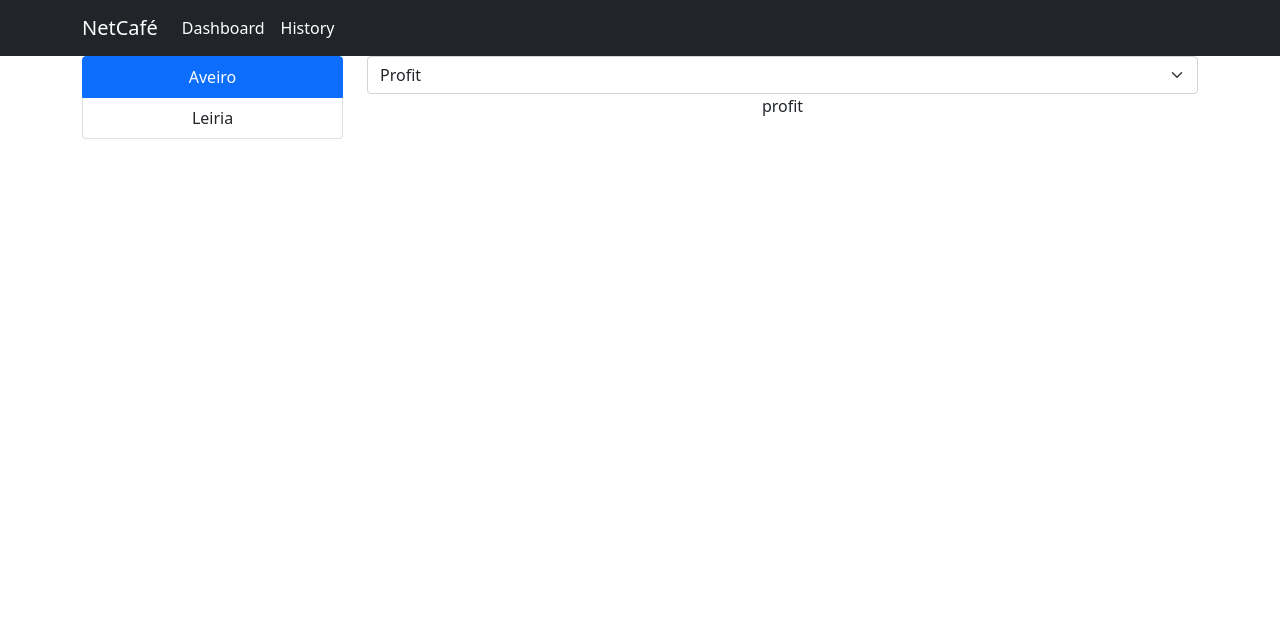
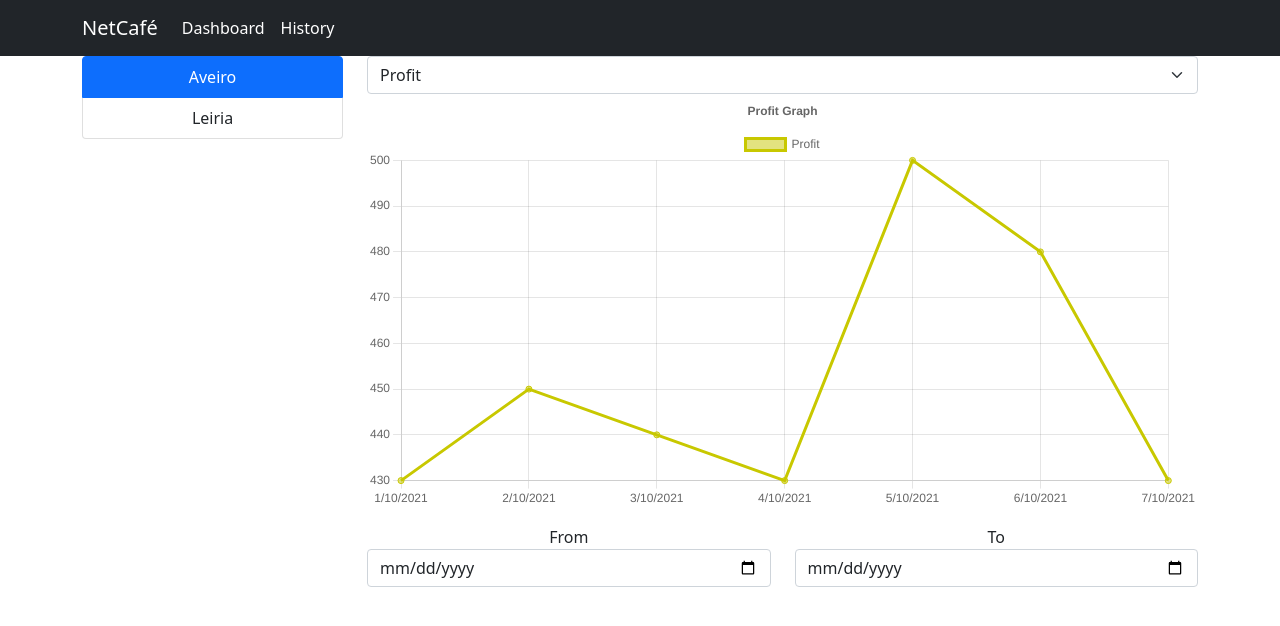
Before and after one commit to Inryatt/IES_NetCafe, a React (Create React App) app in the folder webapp/: page /history in a window 1280 px wide. Shown: the top 626 px of the page. Built offline with nearby package versions, Linux system fonts and the light colour scheme.

Commit message:
base graph component

```diff
--- /dev/null
+++ b/webapp/src/components/CustomGraph/CustomGraph.js
@@ -0,0 +1,144 @@
+import React, { useEffect, useState } from "react"
+
+import {
+    Chart as ChartJS,
+    CategoryScale,
+    LinearScale,
+    PointElement,
+    LineElement,
+    Title,
+    Tooltip,
+    Legend,
+} from 'chart.js';
+import { Line } from 'react-chartjs-2';
+import { Col, Form, Row } from "react-bootstrap";
+
+ChartJS.register(
+CategoryScale,
+LinearScale,
+PointElement,
+LineElement,
+Title,
+Tooltip,
+Legend
+);
+
+
+const CustomGraph = ({title, contents, setDateTo, setDateFrom, sortFunction,
+    color, setCustomColor=() => {}, hasSelectMachine=false, setSelMachine, machineData}) => {
+    /* content --> [{
+        label: text
+        coords: [
+            {
+                x: valx1,
+                y: valy1,
+            },
+            {
+                x: valx2,
+                y: valy2
+            }
+        ]
+    }]
+
+    */
+
+    const colors = ["rgb(255, 99, 132)", "rgb(53, 162, 235)", "rgb(99, 200, 132)"]
+    const [data, setData] = useState()
+
+    const options = {
+        responsive: true,
+        plugins: {
+          legend: {
+            position: 'top',
+          },
+          title: {
+            display: true,
+            text: title,
+          },
+        },
+      };
+
+    useEffect(() => {
+
+        let labels = []
+        let datasets = []
+
+        for (let c = 0; c < contents.length; c++) {
+            const tempcolor = colors[c%colors.length]
+            const content = contents[c]
+            datasets.push(
+                {
+                    label: content.label,
+                    data: content.coords.map(coord => ({
+                        y: coord.y,
+                        x: coord.x
+                    })),
+                    borderColor: color ? color : tempcolor,
+                    backgroundColor: color ? color.substring(0, color.length-1) + ", 0.5)" : tempcolor.substring(0, tempcolor.length-1) + ", 0.5)",
+                }
+            )
+        }
+
+        for (let content of contents) {
+            for (let coord of content.coords) {
+                if (!labels.includes(coord.x))
+                    labels.push(coord.x)
+            }
+        }
+
+        if (sortFunction) {
+            labels.sort(sortFunction)
+        }
+        else {
+            labels.sort()
+        }
+
+        setData({
+            labels,
+            datasets: datasets
+        })
+    }, [contents])
+
+    // useEffect(() => {
+    //     console.log("data", data)
+    // }, [data])
+
+    const convertDate = (date) => {
+        const newDate = new Date(date)
+        return newDate.getTime()/1000
+    }
+
+    return(
+        <>
+        {
+            data &&
+                <Line options={options} data={data} />
+            }
+            {
+                hasSelectMachine &&
+                <Form.Select onChange={(e) => {
+                    setSelMachine(e.target.value)
+                    setCustomColor(colors[e.target.value])
+                }}>
+                    <option value={-1}>All</option>
+                    {
+                        machineData.map((mach, idx) => (
+                            <option key={idx} value={idx}>{mach.name}</option>
+                        ))
+                    }
+                </Form.Select>
+            }
+
+            <Row>
+                <Col sm={6} style={{marginTop: "1em"}}>
+                    From <Form.Control type="date" name="from" onChange={(e) => setDateFrom(convertDate(e.target.value))}/>
+                </Col>
+                <Col sm={6} style={{marginTop: "1em"}}>
+                    To <Form.Control type="date" name="to" onChange={(e) => setDateTo(convertDate(e.target.value))}/>
+                </Col>
+            </Row>
+        </>
+    )
+}
+
+export default CustomGraph
--- a/webapp/src/pages/HistoryPage/HistoryPage.js
+++ b/webapp/src/pages/HistoryPage/HistoryPage.js
@@ -2,6 +2,7 @@ import React, {useState, useEffect} from "react";
 import { Col, Dropdown, Form, Row } from "react-bootstrap";
 import LocationList from "../../components/LocationList/LocationList";
 import MachineUse from "./components/MachineUse";
+import Profits from "./components/Profits";
 
 const HistoryPage = () => {
 
@@ -62,6 +63,7 @@ const HistoryPage = () => {
             <Row>
                 <Col xs={3}>
                     <LocationList
+                        style={{marginTop: "1em"}}
                         list={locations}
                         selElem={selLocation}
                         selHandler={setSelLocation}
@@ -77,7 +79,7 @@ const HistoryPage = () => {
                     </Form.Select>
                     {
                         selOption == "Profit" &&
-                        <p>profit</p>
+                        <Profits />
                     }
                     {
                         selOption == "Machine Use" &&
--- a/webapp/src/pages/HistoryPage/components/MachineUse.js
+++ b/webapp/src/pages/HistoryPage/components/MachineUse.js
@@ -11,6 +11,7 @@ import {
 } from 'chart.js';
 import { Line } from 'react-chartjs-2';
 import { Col, Form, Row } from "react-bootstrap";
+import CustomGraph from "../../../components/CustomGraph/CustomGraph";
 
 ChartJS.register(
   CategoryScale,
@@ -41,6 +42,11 @@ const MachineUse = ({machineData, machineUsage}) => {
     const [data, setData] = useState()
     const [dateFrom, setDateFrom] = useState()
     const [dateTo, setDateTo] = useState()
+    const [labels, setLabels] = useState([])
+    const [datasets, setDatasets] = useState([])
+    const [contents, setContents] = useState([])
+    const [customColor, setCustomColor] = useState()
+
 
 
     const colors = ["rgb(255, 99, 132)", "rgb(53, 162, 235)", "rgb(99, 200, 132)"]
@@ -49,10 +55,6 @@ const MachineUse = ({machineData, machineUsage}) => {
 
     const convertTimestamp = (timestamp) => {
         const date = new Date(timestamp * 1000)
-        // console.log("convert timestamp", timestamp)
-        // console.log("convert timestamp date", date)
-        // console.log("sus", `${date.getDate()}`)
-        // console.log("sus", `${date.getUTCDay()}/${date.getUTCMonth()}/${date.getUTCFullYear()}`)
         return `${date.getDate()}/${date.getUTCMonth() + 1}/${date.getUTCFullYear()}`
     }
 
@@ -64,113 +66,76 @@ const MachineUse = ({machineData, machineUsage}) => {
     const getUsagesById = (machineId, dateFrom, dateTo) => {
         const temp = []
         for (let usage of machineUsage) {
-            if (usage.machine_id == machineId) {
-                console.log("dateFrom", dateFrom)
-                const dateFromDate = new Date(dateFrom * 1000)
-                console.log("dateFrom to date", dateFromDate)
-                const timestampDate = new Date(usage.timestamp * 1000)
-                console.log("timestamp", usage.timestamp)
-                console.log("timestamp to date", timestampDate.getDay() + "/" + timestampDate.getMonth())
-
-            }
             if (usage.machine_id != machineId
                 || (dateFrom && usage.timestamp < dateFrom)
                 || (dateTo && usage.timestamp > dateTo)
             ) continue
-
 
             temp.push(usage)
         }
         return temp
     }
 
+    const sortFunction = (a,b) => {
+        let arrayA = a.split("/")
+        let arrayB = b.split("/")
+        const dateA = new Date(arrayA[2]+"/"+arrayA[1]+"/"+arrayA[0])
+        const dateB = new Date(arrayB[2]+"/"+arrayB[1]+"/"+arrayB[0])
+        return dateA > dateB
+    }
+
     useEffect(() => {
         // calculate visible labels and filter graphs when selected
         // machine changes its value
-        const labels = [];
+        const templabels = [];
+        const tempcontents = []
         let tempUsage
-        let dataset
+        let tempdatasets
         if (selMachine == -1) { // all machines
-            tempUsage = machineUsage
-            dataset = machineData.map((machine, idx) => {
+            for (let machine of machineData) {
                 const usages = getUsagesById(machine.id, dateFrom, dateTo)
-                const color = colors[idx%colors.length]
-                console.log(color.substring(0, color.length-1) + ", 0.5)")
-                return (
-                    {
-                        label: machine.name,
-                        data: usages.map(usag => ({
-                            y: usag.power_usage,
-                            x: convertTimestamp(usag.timestamp)
-                        })),
-                        borderColor: color,
-                        backgroundColor: color.substring(0, color.length-1) + ", 0.5)",
-                    }
-                )
-            })
+                tempcontents.push({
+                    label: machine.name,
+                    coords: usages.map(usage => ({
+                        x: convertTimestamp(usage.timestamp),
+                        y: usage.power_usage
+                    }))
+                })
+            }
         }
         else { // specific machine
             const machine = machineData[selMachine]
             tempUsage = getUsagesById(machine.id, dateFrom, dateTo)
-            const color = colors[selMachine%colors.length]
-            dataset = [{
+            tempcontents.push({
                 label: machine.name,
-                data: tempUsage.map(usag => ({
-                    y: usag.power_usage,
-                    x: convertTimestamp(usag.timestamp)
-                })),
-                borderColor: color,
-                backgroundColor: color.substring(0, color.length-1) + ", 0.5)",
-            }]
+                coords: tempUsage.map(usage => ({
+                    x: convertTimestamp(usage.timestamp),
+                    y: usage.power_usage
+                }))
+            })
         }
+        setContents(tempcontents)
+    }, [selMachine, dateFrom, dateTo])
 
-        for (let usage of tempUsage) {
-            // for each used usage, create a label for it
-            if (!labels.includes(convertTimestamp(usage.timestamp))
-            && (!dateFrom || dateFrom < usage.timestamp)
-            && (!dateTo || usage.timestamp <= dateTo)
-            )
-                labels.push(convertTimestamp(usage.timestamp))
-        }
+    useEffect(() => {
 
-
-        labels.sort((a,b) => {
-            let arrayA = a.split("/")
-            let arrayB = b.split("/")
-            const dateA = new Date(arrayA[2]+"/"+arrayA[1]+"/"+arrayA[0])
-            const dateB = new Date(arrayB[2]+"/"+arrayB[1]+"/"+arrayB[0])
-            return dateA > dateB
-        })
-        console.log("labels", labels)
-
-        setData({
-            labels,
-            datasets: dataset
-        })
-    }, [selMachine, dateFrom, dateTo])
+    }, [customColor])
 
     return (
         <>
-            {
-                data &&
-                <Line options={options} data={data} />
-            }
-            <Form.Select onChange={(e) => setSelMachine(e.target.value)}>
-                <option value={-1}>All</option>
-                {
-                    machineData.map((mach, idx) => (
-                        <option key={idx} value={idx}>{mach.name}</option>
-                    ))
-                }
-            </Form.Select>
-            <Row>
-                <Col sm={6} style={{marginTop: "1em"}}>
-                    From <Form.Control type="date" name="from" onChange={(e) => setDateFrom(convertDate(e.target.value))}/>
-                </Col>
-                <Col sm={6} style={{marginTop: "1em"}}>
-                    To <Form.Control type="date" name="to" onChange={(e) => setDateTo(convertDate(e.target.value))}/>
-                </Col>
-            </Row>
+            <CustomGraph
+                contents={contents}
+                setDateTo={setDateTo}
+                setDateFrom={setDateFrom}
+                sortFunction={sortFunction}
+                hasSelectMachine={true}
+                setSelMachine={setSelMachine}
+                machineData={machineData}
+                color={contents.length > 1 ? undefined : customColor}
+                setCustomColor={setCustomColor}
+                title="Machines in Use Chart"
+            />
+
         </>
     )
 }
--- /dev/null
+++ b/webapp/src/pages/HistoryPage/components/Profits.js
@@ -0,0 +1,100 @@
+import React, { useEffect, useState } from "react";
+import CustomGraph from "../../../components/CustomGraph/CustomGraph";
+
+
+const Profits = () => {
+
+    const [dateFrom, setDateFrom] = useState()
+    const [dateTo, setDateTo] = useState()
+    const rootcoords = [
+        {
+            x: "1/10/2021",
+            y: 430
+        },
+        {
+            x: "2/10/2021",
+            y: 450
+        },
+        {
+            x: "3/10/2021",
+            y: 440
+        },
+        {
+            x: "4/10/2021",
+            y: 430
+        },
+        {
+            x: "5/10/2021",
+            y: 500
+        },
+        {
+            x: "6/10/2021",
+            y: 480
+        },
+        {
+            x: "7/10/2021",
+            y: 430
+        }
+    ]
+    const [contents, setContents] = useState([
+        {
+            label: "profits",
+            coords: rootcoords
+        }
+    ])
+
+    const sortFunction = (a,b) => {
+        let arrayA = a.split("/")
+        let arrayB = b.split("/")
+        const dateA = new Date(arrayA[2]+"/"+arrayA[1]+"/"+arrayA[0])
+        const dateB = new Date(arrayB[2]+"/"+arrayB[1]+"/"+arrayB[0])
+        return dateA > dateB
+    }
+
+    const convertTimestamp = (timestamp) => {
+        const date = new Date(timestamp * 1000)
+        return `${date.getDate()}/${date.getUTCMonth() + 1}/${date.getUTCFullYear()}`
+    }
+
+    const convertDate = (date) => {
+        const newDate = new Date(date)
+        return newDate.getTime()/1000
+    }
+
+    useEffect(() => {
+        const tempcoords = []
+        console.log("use effect foda")
+
+        for (let coord of rootcoords) {
+            let tempdate = coord.x.split("/")
+            tempdate = new Date(tempdate[2]+"/"+tempdate[1]+"/"+tempdate[0])
+            const timestamp = convertDate(tempdate)
+
+            if ((!dateFrom || timestamp >= dateFrom) && (!dateTo || timestamp <= dateTo)) {
+                tempcoords.push(coord)
+            }
+        }
+        console.log("tempcoords", tempcoords)
+        setContents(
+            [{
+                label: "Profit",
+                coords: tempcoords
+            }]
+        )
+    }, [dateFrom, dateTo])
+
+    return (
+        <>
+            <CustomGraph
+                contents={contents}
+                setDateFrom={setDateFrom}
+                setDateTo={setDateTo}
+                sortFunction={sortFunction}
+                title="Profit Graph"
+                color="rgb(200,200,0)"
+            />
+        </>
+    )
+}
+
+export default Profits
```
